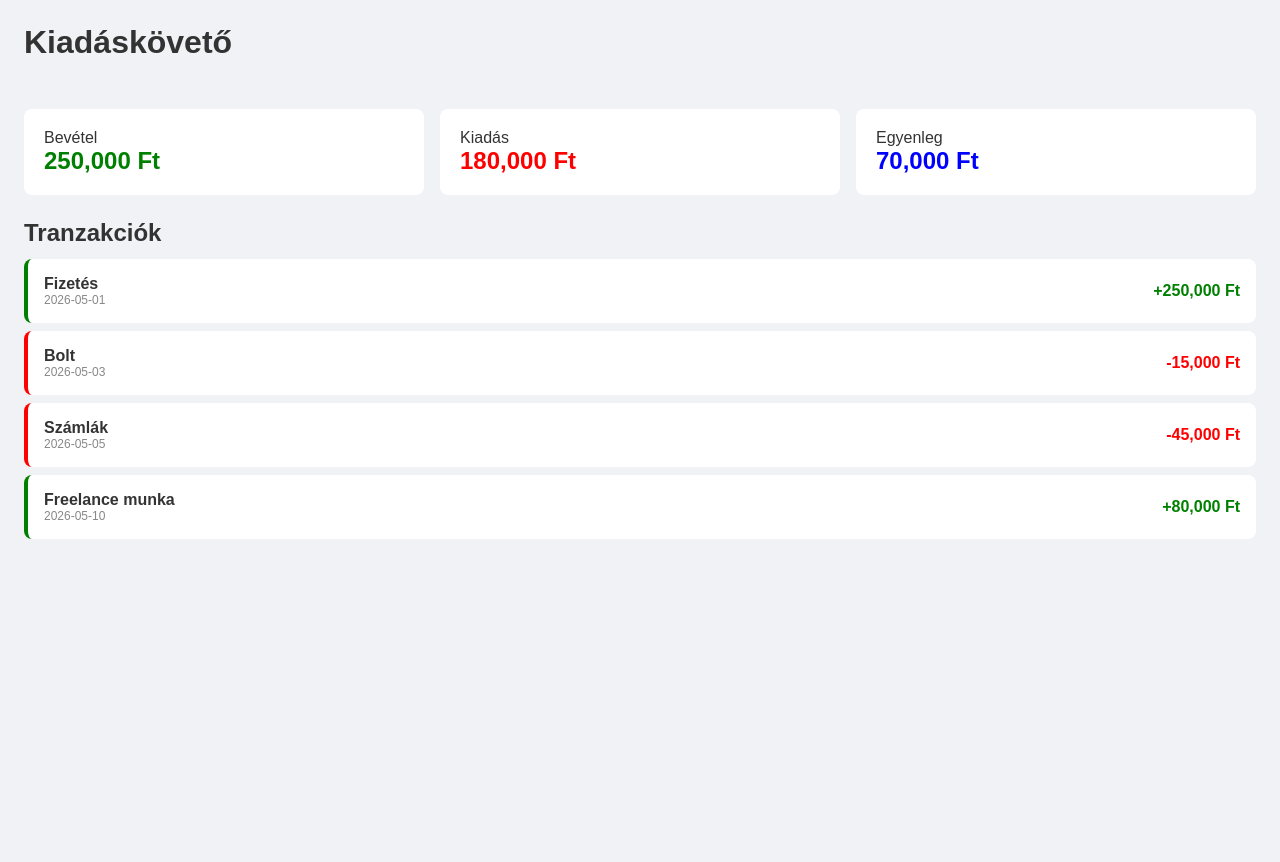
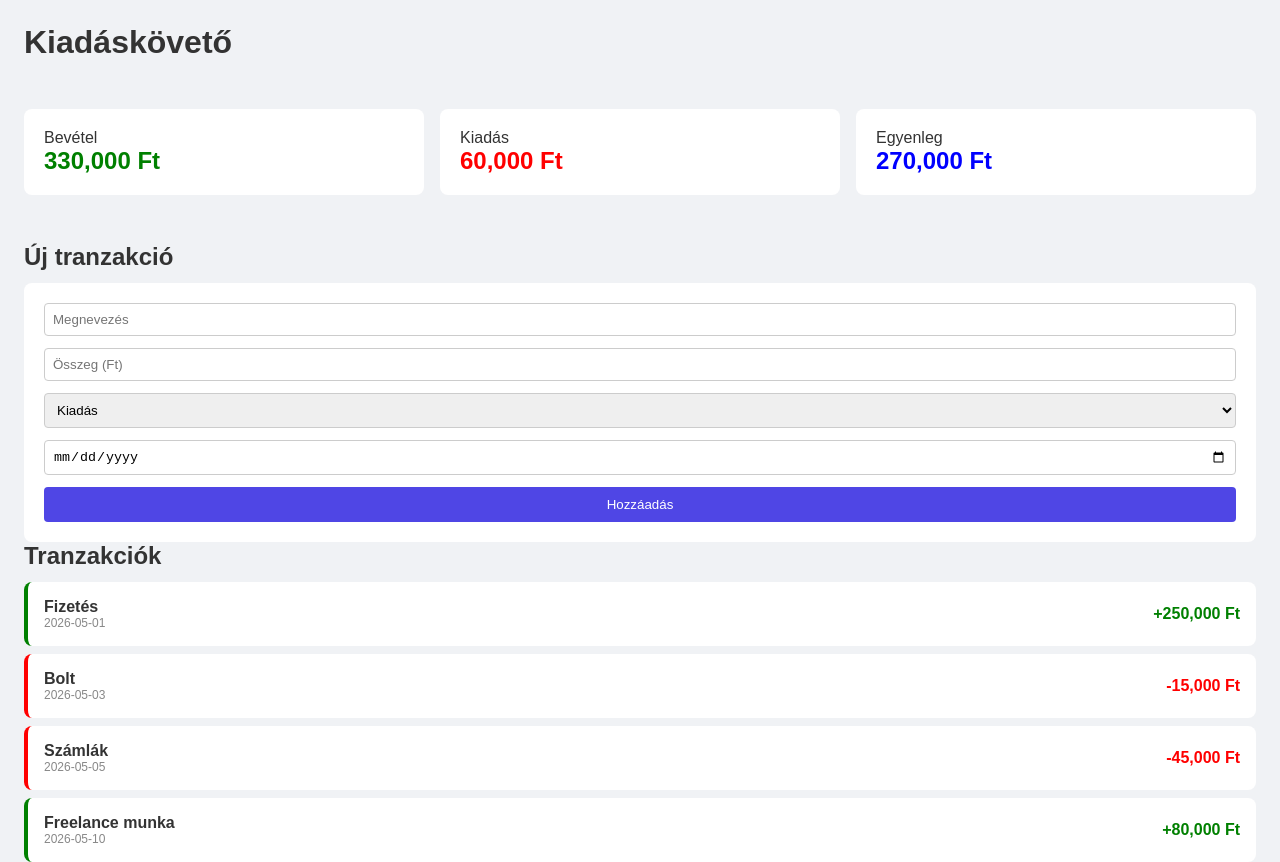
Before and after one commit to thrichard/expense-tracker, a React (Vite) app in the folder client/: page / in a window 1280 px wide. Before the commit the page ends 800 px from the top, so only its background shows below. Built offline with nearby package versions, Linux system fonts and the light colour scheme.

Commit message:
Add transaction form and useState

```diff
--- a/client/src/App.jsx
+++ b/client/src/App.jsx
@@ -1,12 +1,36 @@
+import { useState } from 'react'
 import Summary from './components/Summary'
 import TransactionList from './components/TransactionList'
+import AddTransaction from './components/AddTransaction'
+
+const kezdoAdatok = [
+  { id: 1, nev: 'Fizetés', osszeg: 250000, tipus: 'bevetel', datum: '2026-05-01' },
+  { id: 2, nev: 'Bolt', osszeg: 15000, tipus: 'kiadas', datum: '2026-05-03' },
+  { id: 3, nev: 'Számlák', osszeg: 45000, tipus: 'kiadas', datum: '2026-05-05' },
+  { id: 4, nev: 'Freelance munka', osszeg: 80000, tipus: 'bevetel', datum: '2026-05-10' },
+]
 
 function App() {
+  const [tranzakciok, setTranzakciok] = useState(kezdoAdatok)
+
+  function hozzaad(ujTranzakcio) {
+    setTranzakciok([...tranzakciok, ujTranzakcio])
+  }
+
+  const bevetel = tranzakciok
+    .filter(t => t.tipus === 'bevetel')
+    .reduce((sum, t) => sum + t.osszeg, 0)
+
+  const kiadas = tranzakciok
+    .filter(t => t.tipus === 'kiadas')
+    .reduce((sum, t) => sum + t.osszeg, 0)
+
   return (
     <div>
       <h1 style={{ padding: '24px' }}>Kiadáskövető</h1>
-      <Summary />
-      <TransactionList />
+      <Summary bevetel={bevetel} kiadas={kiadas} />
+      <AddTransaction onAdd={hozzaad} />
+      <TransactionList tranzakciok={tranzakciok} />
     </div>
   )
 }
--- /dev/null
+++ b/client/src/components/AddTransaction.jsx
@@ -0,0 +1,35 @@
+function AddTransaction({ onAdd }) {
+  function handleSubmit(e) {
+    e.preventDefault()
+
+    const nev = e.target.nev.value
+    const osszeg = parseInt(e.target.osszeg.value)
+    const tipus = e.target.tipus.value
+    const datum = e.target.datum.value
+
+    if (!nev || !osszeg || !datum) return
+
+    onAdd({ id: Date.now(), nev, osszeg, tipus, datum })
+    e.target.reset()
+  }
+
+  return (
+    <div style={{ padding: '0 24px', marginTop: '24px' }}>
+      <h2>Új tranzakció</h2>
+      <form onSubmit={handleSubmit} style={{ background: 'white', padding: '20px', borderRadius: '8px', marginTop: '12px', display: 'flex', flexDirection: 'column', gap: '12px' }}>
+        <input name="nev" placeholder="Megnevezés" style={{ padding: '8px', borderRadius: '4px', border: '1px solid #ccc' }} />
+        <input name="osszeg" type="number" placeholder="Összeg (Ft)" style={{ padding: '8px', borderRadius: '4px', border: '1px solid #ccc' }} />
+        <select name="tipus" style={{ padding: '8px', borderRadius: '4px', border: '1px solid #ccc' }}>
+          <option value="kiadas">Kiadás</option>
+          <option value="bevetel">Bevétel</option>
+        </select>
+        <input name="datum" type="date" style={{ padding: '8px', borderRadius: '4px', border: '1px solid #ccc' }} />
+        <button type="submit" style={{ padding: '10px', background: '#4f46e5', color: 'white', border: 'none', borderRadius: '4px', cursor: 'pointer' }}>
+          Hozzáadás
+        </button>
+      </form>
+    </div>
+  )
+}
+
+export default AddTransaction
--- a/client/src/components/Summary.jsx
+++ b/client/src/components/Summary.jsx
@@ -1,6 +1,4 @@
-function Summary() {
-  const bevetel = 250000
-  const kiadas = 180000
+function Summary({ bevetel, kiadas }) {
   const egyenleg = bevetel - kiadas
 
   return (
--- a/client/src/components/TransactionList.jsx
+++ b/client/src/components/TransactionList.jsx
@@ -1,11 +1,4 @@
-const tranzakciok = [
-  { id: 1, nev: 'Fizetés', osszeg: 250000, tipus: 'bevetel', datum: '2026-05-01' },
-  { id: 2, nev: 'Bolt', osszeg: 15000, tipus: 'kiadas', datum: '2026-05-03' },
-  { id: 3, nev: 'Számlák', osszeg: 45000, tipus: 'kiadas', datum: '2026-05-05' },
-  { id: 4, nev: 'Freelance munka', osszeg: 80000, tipus: 'bevetel', datum: '2026-05-10' },
-]
-
-function TransactionList() {
+function TransactionList({ tranzakciok }) {
   return (
     <div style={{ padding: '0 24px' }}>
       <h2>Tranzakciók</h2>
```
